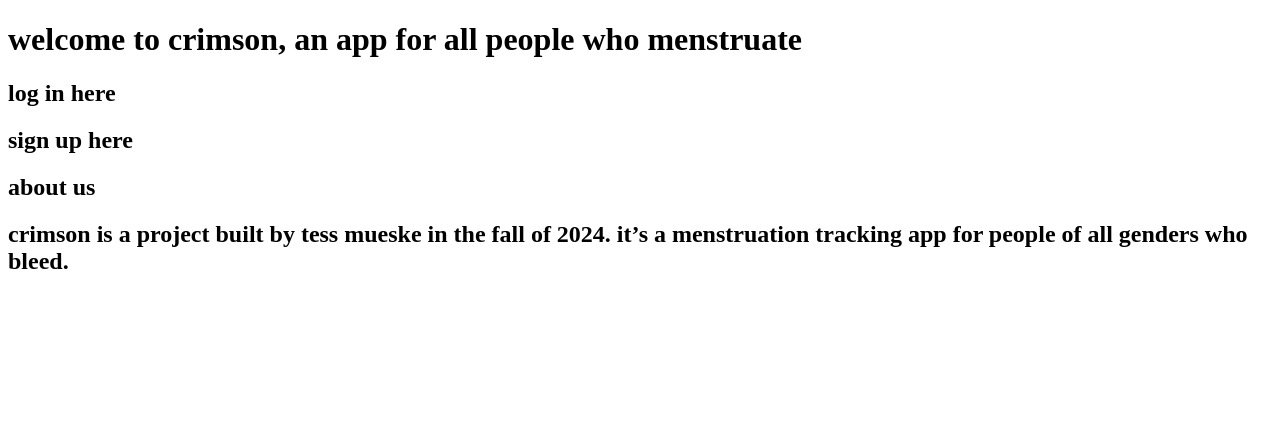
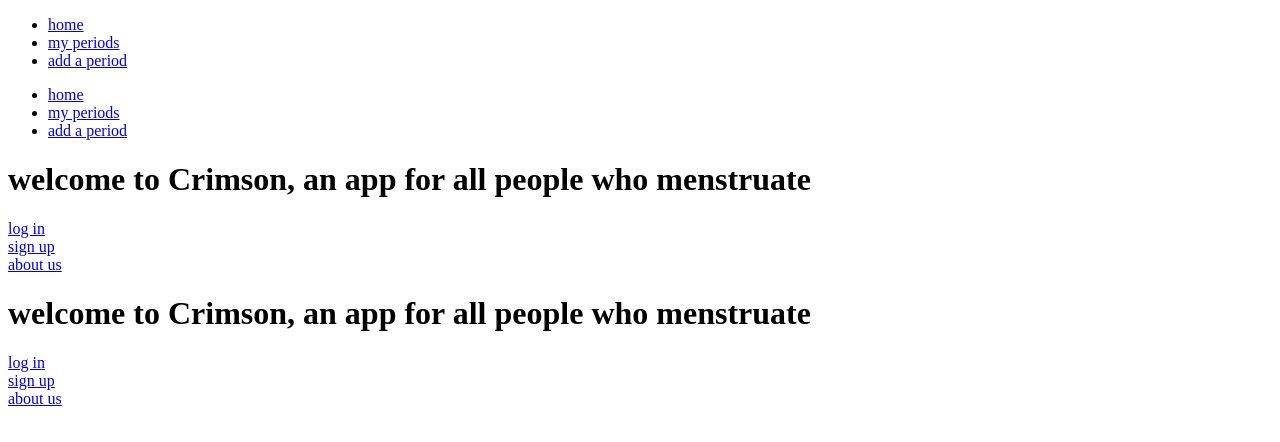
Before and after one commit to tessmueske/my-period-app, a React (Create React App) app in the folder client/: page / in a window 1280 px wide. Shown: the top 442 px of the page. Built offline with nearby package versions, Linux system fonts and the light colour scheme; no server answers.

Commit message:
home buttons

```diff
--- a/client/src/components/App.js
+++ b/client/src/components/App.js
@@ -1,12 +1,32 @@
 import React, { useEffect, useState } from "react";
-import { Switch, Route } from "react-router-dom";
-import Home from "./Home"
+import { Routes, Route } from "react-router-dom";
+import Home from "./Home";
+import Login from "./Login";
+import NavBar from "./NavBar";
+import Signup from "./Signup";
 
 function App() {
+  const [user, setUser] = useState(null);
+
+  useEffect(() => {
+    fetch("/check_session").then((r) => {
+      if (r.ok) {
+        r.json().then((user) => setUser(user));
+      }
+    });
+  }, []);
+
   return (
-    <div>
-      <Home />
-    </div>
+    <>
+      <NavBar user={user} setUser={setUser} />
+      <main>
+        <Routes>
+          <Route path="/" element={<Home />} />
+          <Route path="/login" element={<Login onLogin={setUser} />} />
+          <Route path="/signup" element={<Signup />} />
+        </Routes>
+      </main>
+    </>
   );
 }
 
--- a/client/src/components/Home.js
+++ b/client/src/components/Home.js
@@ -1,16 +1,13 @@
-import React, { useState } from "react";
-import Login from "./Login"
-import Signup from "./Signup"
-import About from "./About"
-
+import React from "react";
+import { Link } from "react-router-dom";
 
 function Home() {
     return (
         <>
-        <h1>welcome to crimson, an app for all people who menstruate</h1>
-        <h2> log in here</h2><Login />
-        <h2> sign up here</h2><Signup />
-        <h2> about us </h2><About />
+            <h1>welcome to Crimson, an app for all people who menstruate</h1>
+            <Link to="/login">log in</Link><br></br>
+            <Link to="/signup">sign up</Link><br></br>
+            <Link to="/about">about us</Link><br></br>
         </>
     );
 }
--- a/client/src/index.js
+++ b/client/src/index.js
@@ -25,18 +25,19 @@ root.render(
           <Route element={<NavBar />}>
             <Route index element={<Home />} />
             <Route path="homepage" element={<Homepage />} />
-            <Route path="add_period" element={<AddPeriod />} />
-            <Route path="add_symptom" element={<AddSymptom />} />
-            <Route path="period_now_what" element={<PeriodNowWhat />} />
-            <Route path="symptom_now_what" element={<SymptomNowWhat />} />
+            <Route path="period/new" element={<AddPeriod />} />
+            <Route path="symptom/new" element={<AddSymptom />} />
+            <Route path="period_success" element={<PeriodNowWhat />} />
+            <Route path="symptom_success" element={<SymptomNowWhat />} />
             <Route path="selected_period" element={<SelectedPeriod />} />
-            <Route path="view_all_periods" element={<ViewAllPeriods />} />
+            <Route path="all/periods" element={<ViewAllPeriods />} />
           </Route>
-          <Route path="about" element={<About />} />
-          <Route path="login" element={<Login />} />
-          <Route path="signup" element={<Signup />} />
-          <Route path="logout" element={<Logout />} />
         </Route>
+
+        <Route path="about" element={<About />} />
+        <Route path="login" element={<Login />} />
+        <Route path="signup" element={<Signup />} />
+        <Route path="logout" element={<Logout />} />
       </Routes>
     </BrowserRouter>
   );
```
